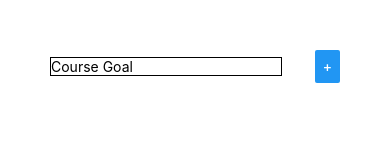
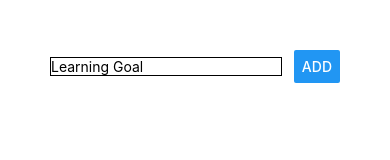
Before and after one commit to marthasharpe/rn-first-app, a React Native app: screen / in a window 390 px wide. Shown: the top 160 px of the page. Built offline with nearby package versions, Linux system fonts and the light colour scheme.

Commit message:
add styling to list items

```diff
--- a/App.js
+++ b/App.js
@@ -20,16 +20,18 @@ export default function App() {
     <View style={styles.screen}>
       <View style={styles.inputContainer}>
         <TextInput
-          placeholder="Course Goal"
+          placeholder="Learning Goal"
           style={styles.input}
           onChangeText={handleInput}
           value={newGoal}
           />
-        <Button title="+" onPress={addNewGoal}/>
+        <Button title="ADD" onPress={addNewGoal}/>
       </View>
       <View>
         {courseGoals.map(goal => (
-          <Text>{goal}</Text>
+          <View key={goal} style={styles.listItem}>
+            <Text>{goal}</Text>
+          </View>
         ))}
       </View>
     </View>
@@ -49,5 +51,12 @@ const styles = StyleSheet.create({
     width: "80%",
     borderColor: "black",
     borderWidth: 1
+  },
+  listItem: {
+    padding: 10,
+    marginTop: 10,
+    backgroundColor: '#ccc',
+    borderColor: 'black',
+    borderWidth: 1
   }
 });
```
